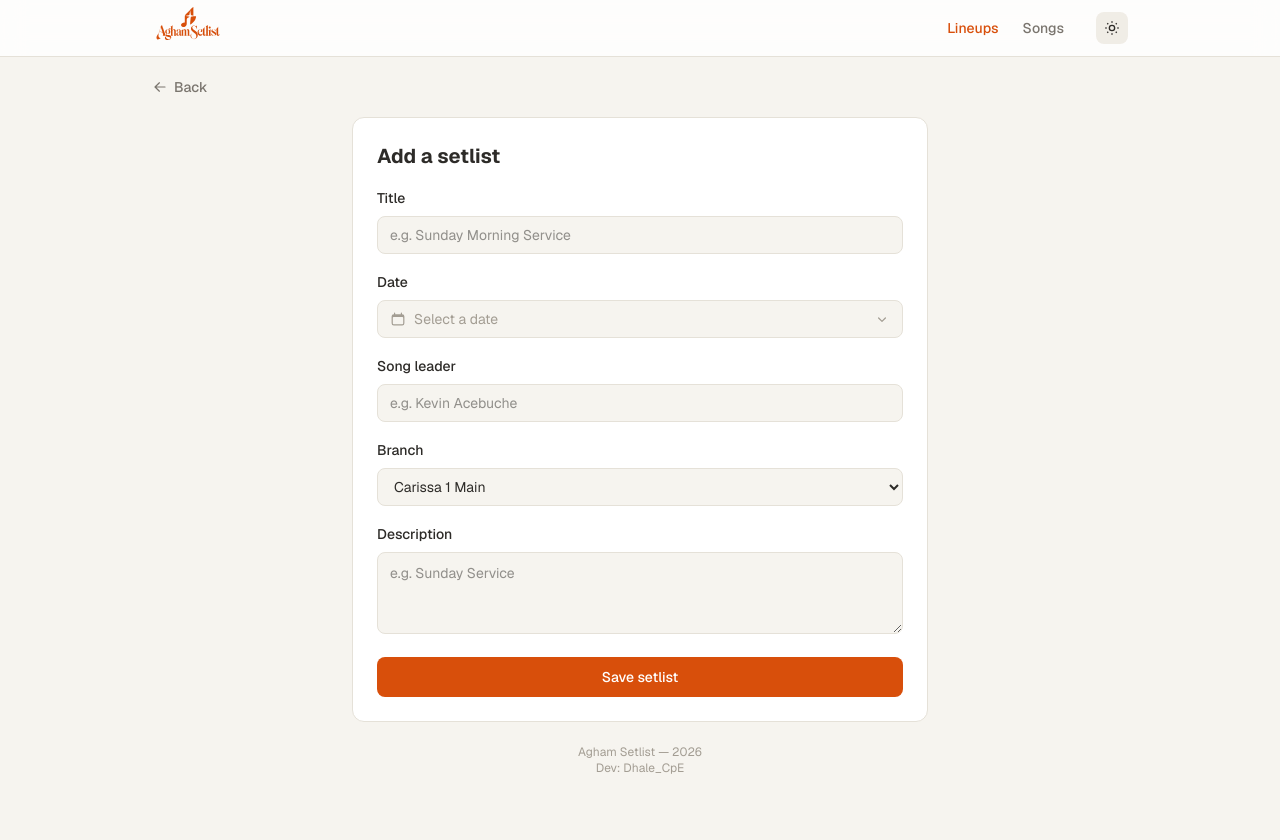
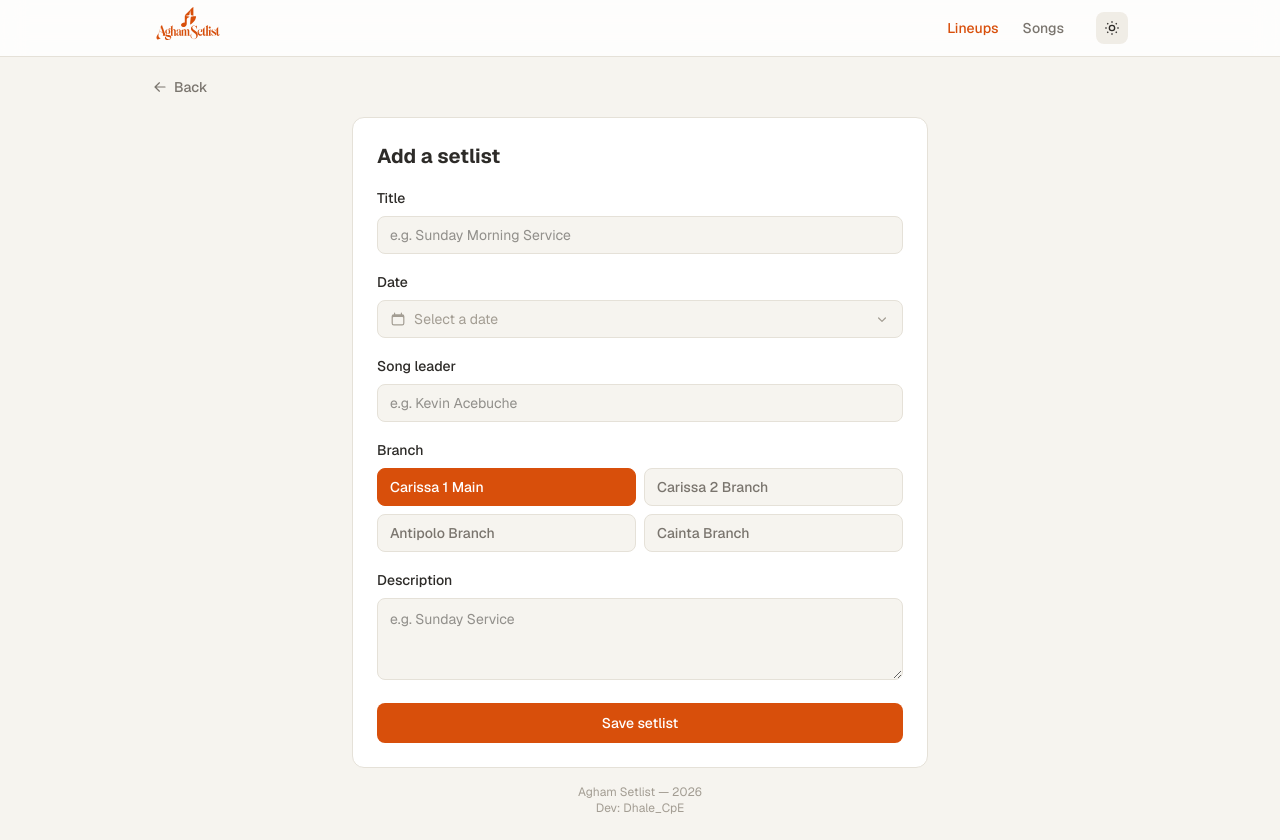
Before and after one commit to johndhalecpe/AGHAM-Worship-Setlist-App., a Next.js app: page /setlists/new in a window 1280 px wide. Before the commit the page ends 800 px from the top, so only its background shows below. Built offline with nearby package versions, Linux system fonts and the light colour scheme.

Commit message:
finalized changes

```diff
--- a/app/(main)/setlists/new/page.tsx
+++ b/app/(main)/setlists/new/page.tsx
@@ -143,26 +143,32 @@ export default function NewSetlistPage() {
             >
               Branch
             </label>
-            <select
-              value={branch}
-              onChange={(e) => setBranch(e.target.value)}
-              className="w-full rounded-lg px-3 py-2 text-sm mt-1.5 transition-colors"
-              style={{
-                border: "1px solid var(--color-border)",
-                backgroundColor: "var(--color-surface)",
-                color: "var(--color-text)",
-              }}
-              onFocus={(e) => (e.target.style.borderColor = "#D84F0B")}
-              onBlur={(e) =>
-                (e.target.style.borderColor = "var(--color-border)")
-              }
-            >
+            <div className="grid grid-cols-2 gap-2 mt-1.5">
               {BRANCHES.map((b) => (
-                <option key={b.value} value={b.value}>
+                <button
+                  key={b.value}
+                  type="button"
+                  onClick={() => setBranch(b.value)}
+                  className="rounded-lg px-3 py-2 text-sm font-medium transition-all text-left"
+                  style={{
+                    backgroundColor:
+                      branch === b.value
+                        ? "#D84F0B"
+                        : "var(--color-surface)",
+                    color:
+                      branch === b.value
+                        ? "#fff"
+                        : "var(--color-text-secondary)",
+                    border:
+                      branch === b.value
+                        ? "1px solid #D84F0B"
+                        : "1px solid var(--color-border)",
+                  }}
+                >
                   {b.label}
-                </option>
+                </button>
               ))}
-            </select>
+            </div>
           </div>
           <div>
             <label
--- a/components/setlists/SetlistContent.tsx
+++ b/components/setlists/SetlistContent.tsx
@@ -380,28 +380,32 @@ const [isDeleting, setIsDeleting] = useState(false);
               >
                 Branch
               </label>
-              <select
-                value={editBranch}
-                onChange={(e) => setEditBranch(e.target.value)}
-                className="w-full rounded-lg px-3 py-2 text-sm mt-1.5 transition-colors"
-                style={{
-                  border: "1px solid var(--color-border)",
-                  backgroundColor: "var(--color-surface)",
-                  color: "var(--color-text)",
-                }}
-                onFocus={(e) =>
-                  (e.target.style.borderColor = "#D84F0B")
-                }
-                onBlur={(e) =>
-                  (e.target.style.borderColor = "var(--color-border)")
-                }
-              >
+              <div className="grid grid-cols-2 gap-2 mt-1.5">
                 {BRANCHES.map((b) => (
-                  <option key={b.value} value={b.value}>
+                  <button
+                    key={b.value}
+                    type="button"
+                    onClick={() => setEditBranch(b.value)}
+                    className="rounded-lg px-3 py-2 text-sm font-medium transition-all text-left"
+                    style={{
+                      backgroundColor:
+                        editBranch === b.value
+                          ? "#D84F0B"
+                          : "var(--color-surface)",
+                      color:
+                        editBranch === b.value
+                          ? "#fff"
+                          : "var(--color-text-secondary)",
+                      border:
+                        editBranch === b.value
+                          ? "1px solid #D84F0B"
+                          : "1px solid var(--color-border)",
+                    }}
+                  >
                     {b.label}
-                  </option>
+                  </button>
                 ))}
-              </select>
+              </div>
             </div>
 
           </div>
```
